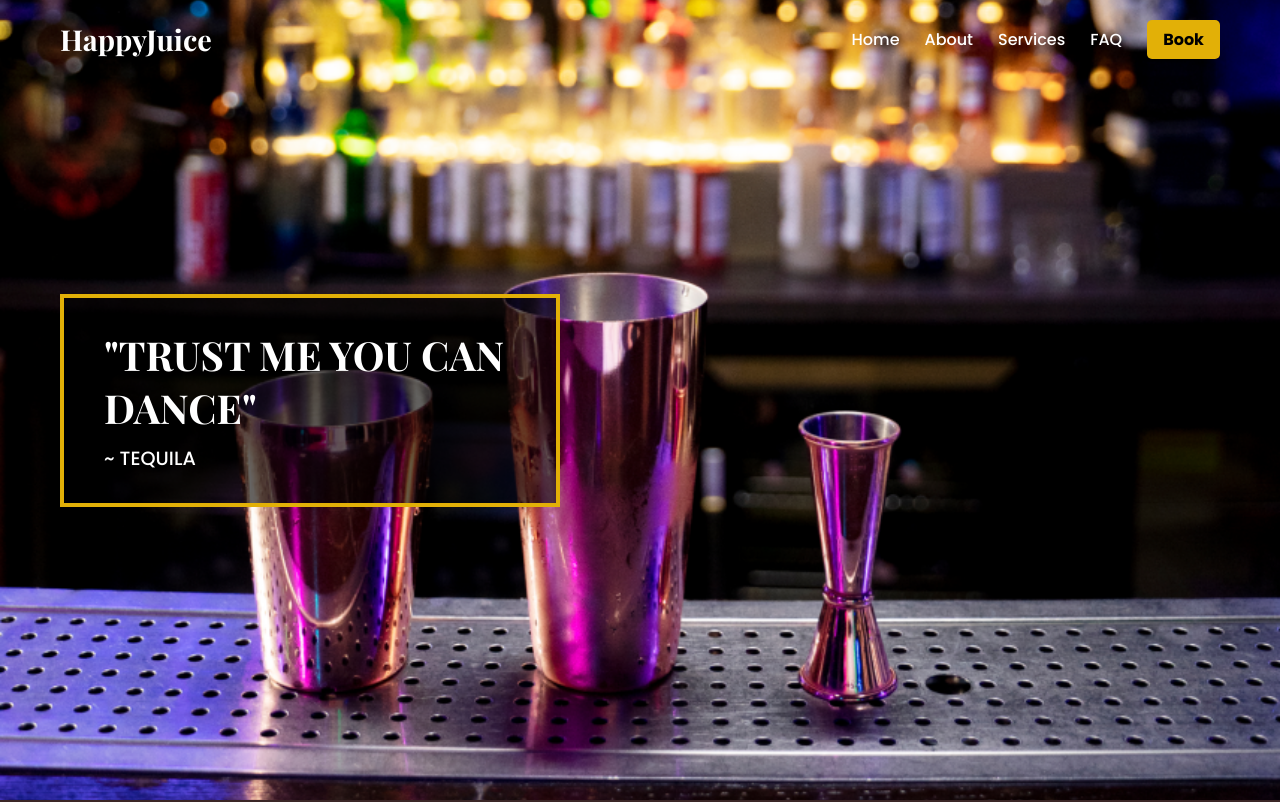
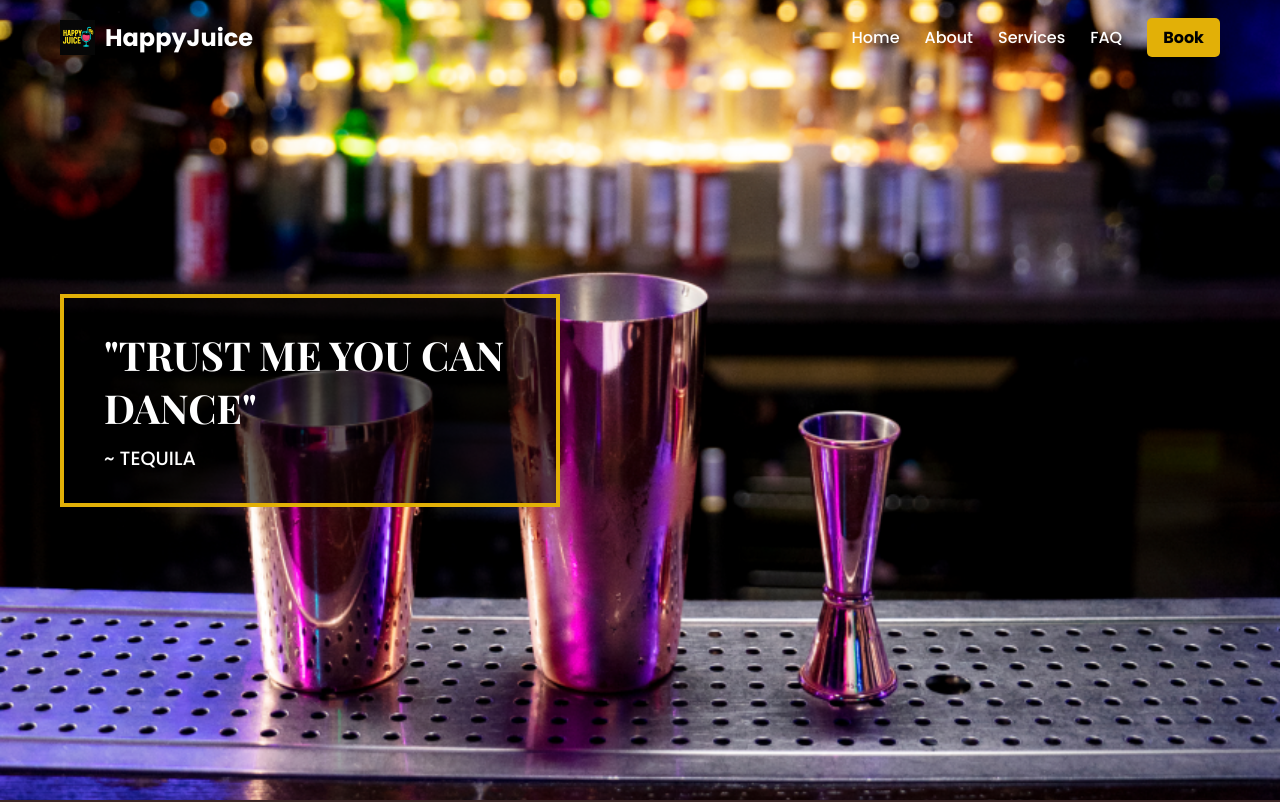
Before and after one commit to RAPHJID/Happyjuice, a plain HTML site: page index.html in a window 1280 px wide. Shown: the top 802 px of the page. Drawn offline with nearby package versions, Linux system fonts and the light colour scheme.

Commit message:
feat : Added Logo and favicon

```diff
--- a/index.html
+++ b/index.html
@@ -4,6 +4,7 @@
   <meta charset="UTF-8">
   <meta name="viewport" content="width=device-width, initial-scale=1.0">
   <title>HappyJuice</title>
+  <link rel="icon" type="image/png" href="Images/logo.png">
   <link rel="stylesheet" href="https://cdnjs.cloudflare.com/ajax/libs/font-awesome/6.5.0/css/all.min.css">
   <link rel="stylesheet" href="styles.css">
   <!-- Google Fonts -->
@@ -13,7 +14,10 @@
   <!-- Navbar -->
   <header>
     <nav class="navbar">
-      <div class="logo">HappyJuice</div>
+      <div class="logo">
+        <img src="Images/HappyJuicelogo.png" alt="HappyJuice Logo" class="logo-img">
+        <span>HappyJuice</span>
+      </div>
       <ul class="nav-links">
         <li><a href="#home">Home</a></li>
         <li><a href="#about">About</a></li>
--- a/styles.css
+++ b/styles.css
@@ -28,11 +28,20 @@ body {
 }
 
 .logo {
-  font-family: 'Playfair Display', serif;
-  font-size: 1.8rem;
-  font-weight: 700;
-  color: #fff;
+  display: flex;
+  align-items: center;
+  gap: 10px;
+  font-size: 1.5rem;
+  font-weight: bold;
+  color: white;
 }
+
+.logo-img {
+  width: 35px;
+  height: 35px;
+  object-fit: contain;
+}
+
 
 .nav-links {
   display: flex;
```
Also changed, not shown: Images/logo.png (added).
